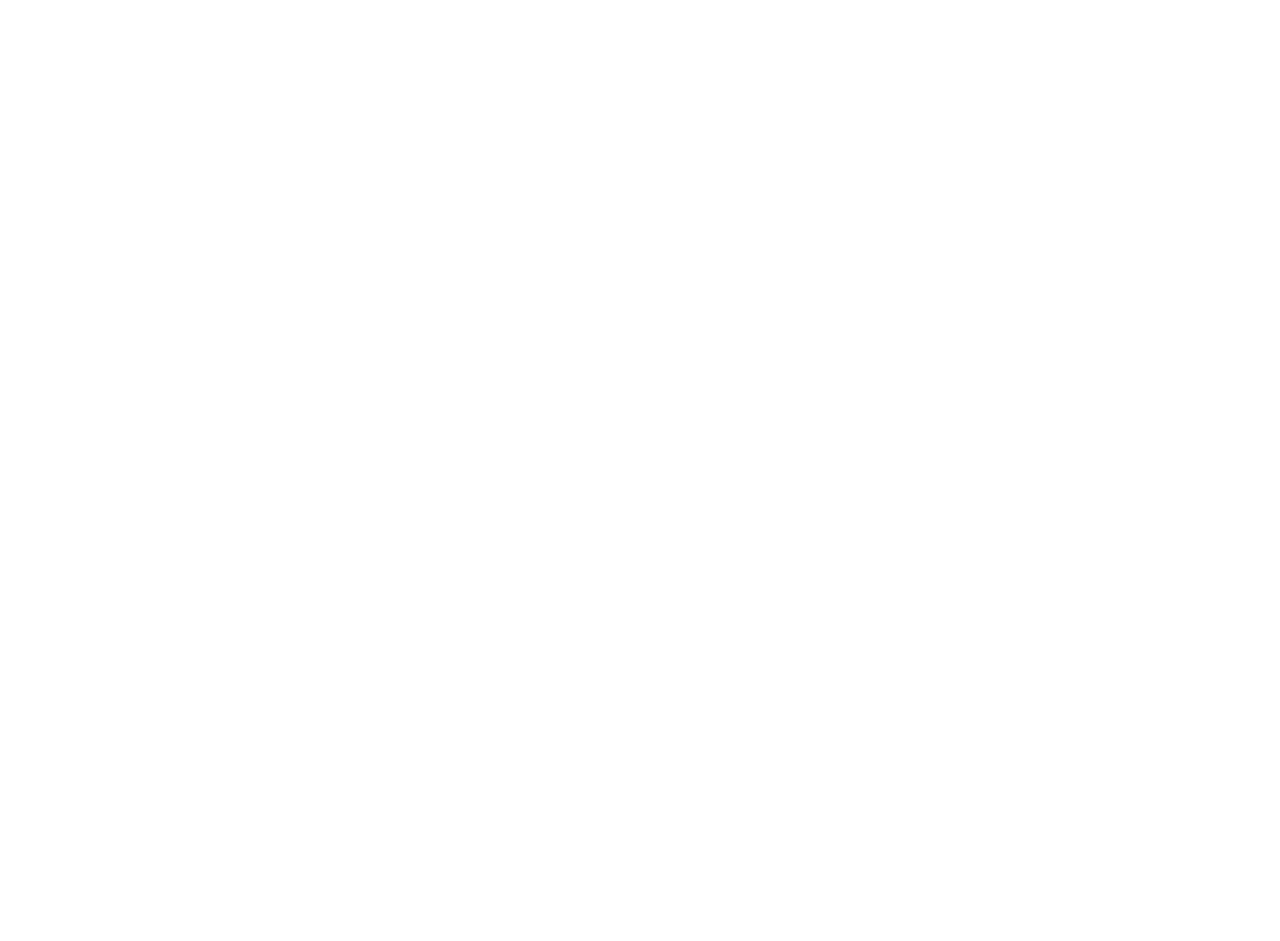
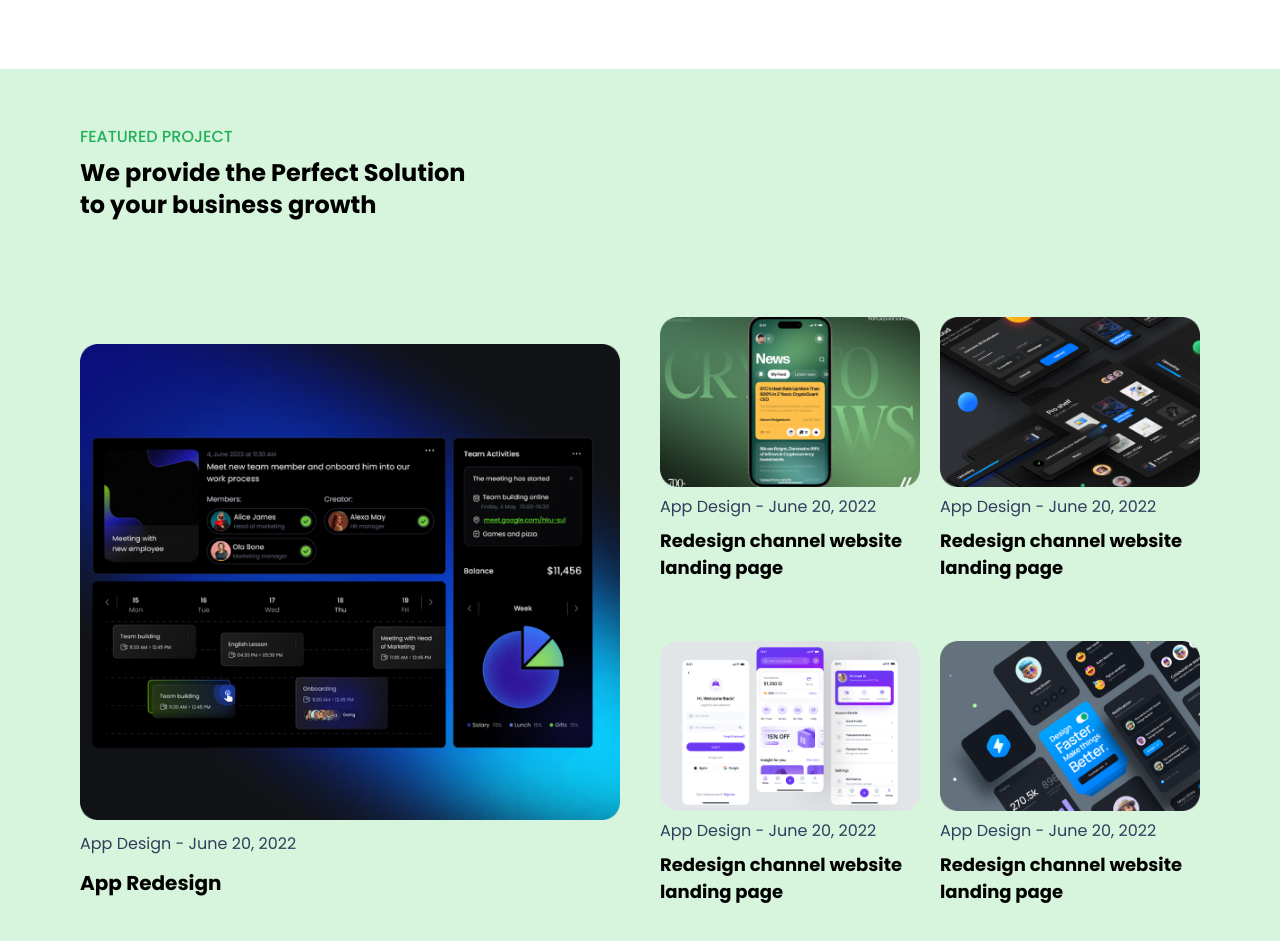
Before and after one commit to mdsajalali/web-design-agency, a Next.js app: page / in a window 1280 px wide. Shown: the part 1620-2561 px from the top of the page. Before the commit the page ends 1689 px from the top, so only its background shows below. Built offline with nearby package versions, Linux system fonts and the light colour scheme.

Commit message:
fratured project section added

```diff
--- a/src/app/page.js
+++ b/src/app/page.js
@@ -1,4 +1,5 @@
 import Brands from "@/components/Brands";
+import FeaturedProject from "@/components/FeaturedProject";
 import Hero from "@/components/Hero";
 import Navbar from "@/components/Navbar";
 import WorkList from "@/components/WorkList";
@@ -12,6 +13,7 @@ const page = () => {
         <Brands />
       </div>
       <WorkList />
+      <FeaturedProject />
     </div>
   );
 };
--- a/src/components/FeaturedProject.jsx
+++ b/src/components/FeaturedProject.jsx
@@ -1,9 +1,101 @@
-import React from 'react'
+import Image from "next/image";
 
 const FeaturedProject = () => {
   return (
-    <div>FeaturedProject</div>
-  )
-}
+    <div className="bg-[#D7F5DC] min-h-screen">
+      <div className="max-w-[1440px]  mx-auto p-4 px-5 md:px-20 ">
+        <div className="my-10">
+          <div>
+            <h2 className="text-[#20B15A] uppercase font-medium">
+              Featured Project
+            </h2>
+            <h1 className="font-bold my-2 text-2xl">
+              We provide the Perfect Solution <br /> to your business growth
+            </h1>
+          </div>
 
-export default FeaturedProject
+          <div className="grid grid-cols-1 lg:grid-cols-2 gap-10 place-items-center mt-24">
+            <div>
+              <Image
+                className="w-fit"
+                src="/images/Mask.png"
+                width={400}
+                height={400}
+                alt="Picture of the author"
+              />
+              <p className="text-[#2E3E5C] my-3">App Design - June 20, 2022</p>
+              <h1 className="font-bold text-[20px]">App Redesign</h1>
+            </div>
+            <div>
+              <div className="grid grid-cols-1 md:grid-cols-2 gap-5 ">
+                <div className="max-w-[300px]">
+                  <Image
+                    className="w-fit"
+                    src="/images/Mask-1.png"
+                    width={300}
+                    height={200}
+                    alt="Picture of the author"
+                  />
+                  <p className="text-[#2E3E5C] my-2">
+                    App Design - June 20, 2022
+                  </p>
+                  <h1 className="font-bold text-[18px] mb-10">
+                    Redesign channel website landing page
+                  </h1>
+                </div>
+                <div className="max-w-[300px]">
+                  <Image
+                    className="w-fit"
+                    src="/images/Mask-2.png"
+                    width={300}
+                    height={200}
+                    alt="Picture of the author"
+                  />
+                  <p className="text-[#2E3E5C] my-2">
+                    App Design - June 20, 2022
+                  </p>
+                  <h1 className="font-bold text-[18px] mb-5">
+                    Redesign channel website landing page
+                  </h1>
+                </div>
+
+                <div className="max-w-[300px]">
+                  <Image
+                    className="w-fit"
+                    src="/images/Mask-3.png"
+                    width={300}
+                    height={200}
+                    alt="Picture of the author"
+                  />
+                  <p className="text-[#2E3E5C] my-2">
+                    App Design - June 20, 2022
+                  </p>
+                  <h1 className="font-bold text-[18px] mb-5">
+                    Redesign channel website landing page
+                  </h1>
+                </div>
+                <div className="max-w-[300px]">
+                  <Image
+                    className="w-fit"
+                    src="/images/Mask-4.png"
+                    width={300}
+                    height={200}
+                    alt="Picture of the author"
+                  />
+                  <p className="text-[#2E3E5C] my-2">
+                    App Design - June 20, 2022
+                  </p>
+                  <h1 className="font-bold text-[18px] mb-5">
+                    Redesign channel website landing page
+                  </h1>
+                </div>
+              </div>
+            </div>
+          </div>
+        </div>
+      </div>
+    </div>
+  );
+};
+
+export default FeaturedProject;
```
